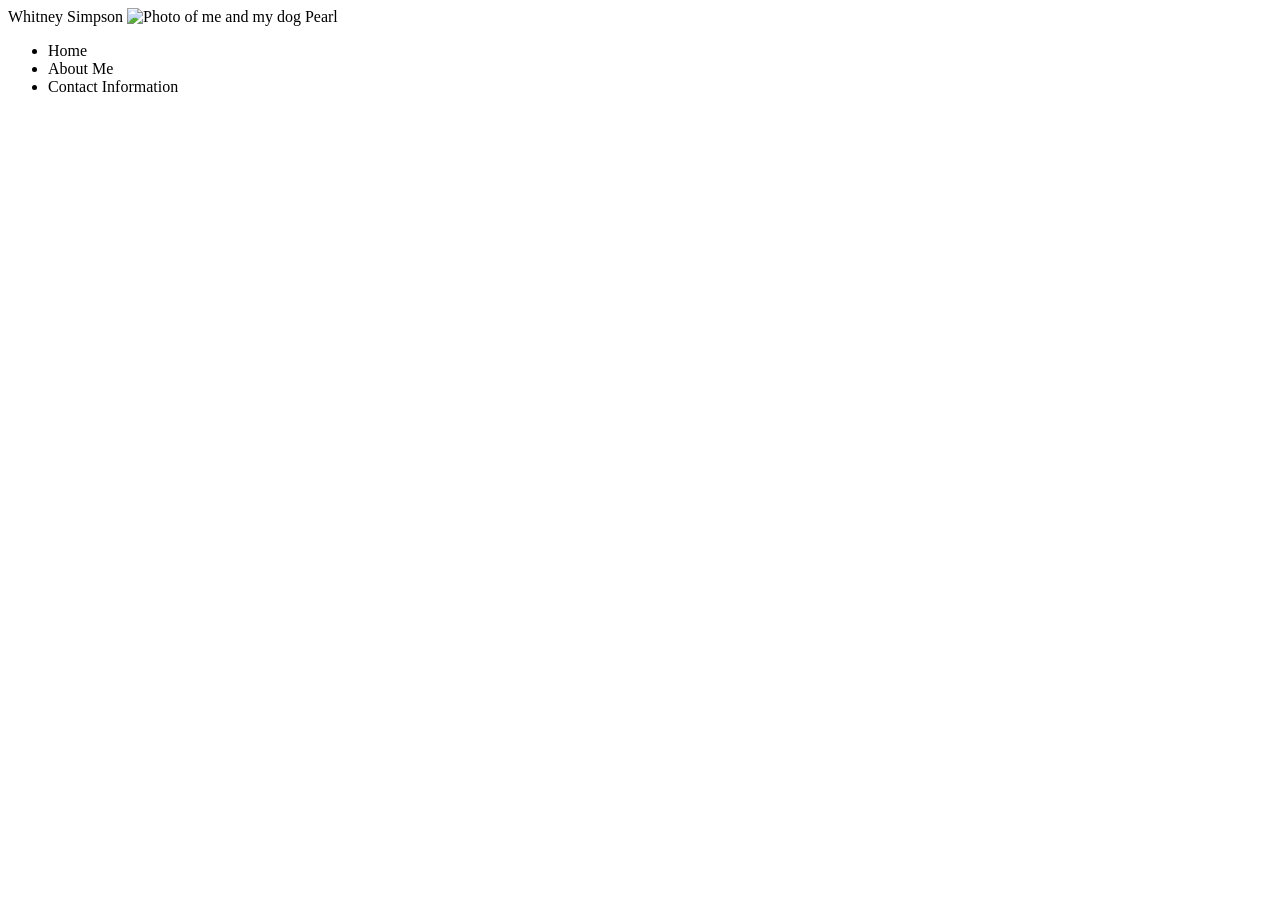
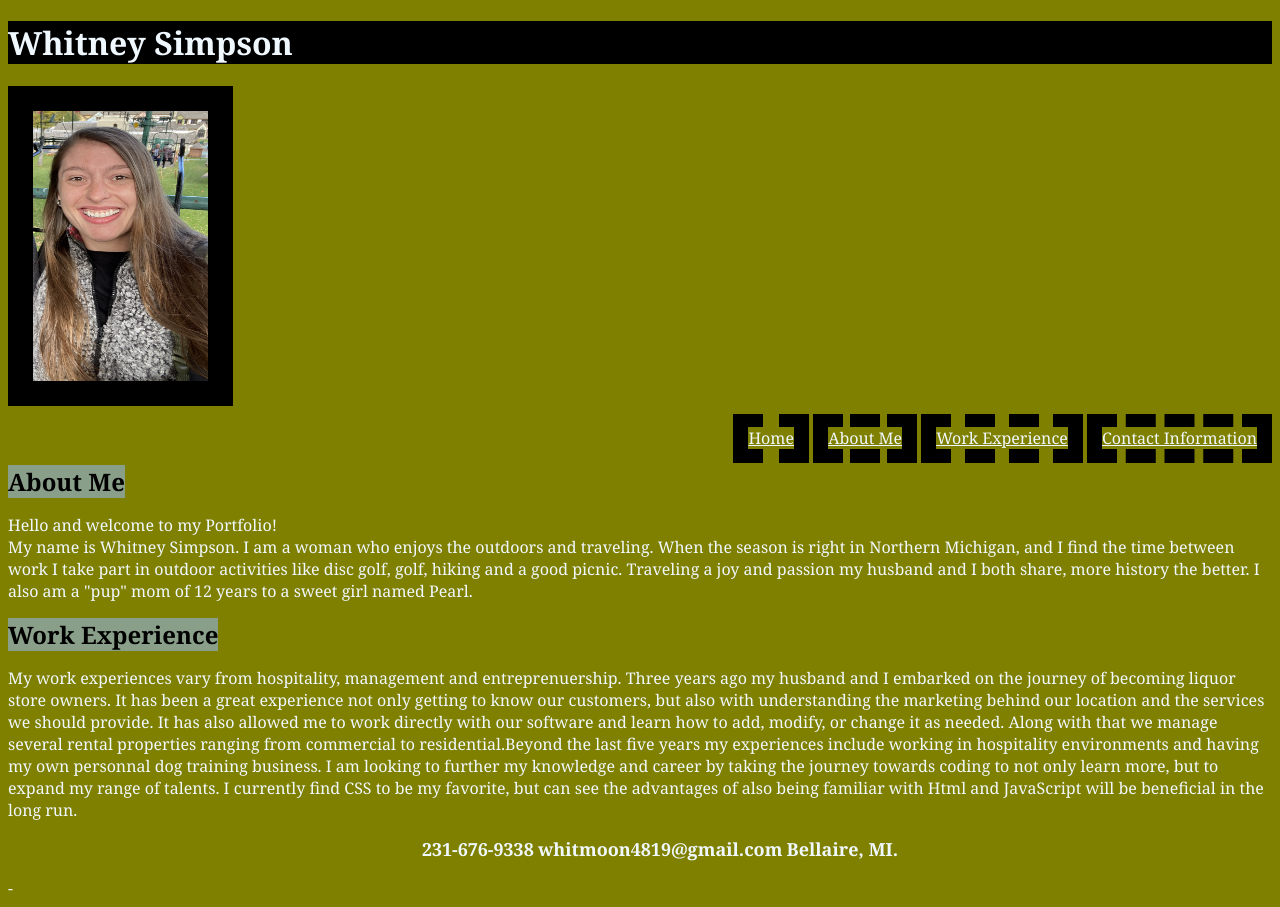
Before and after one commit to Whitney-Simpson/Week-2-Challenge, a plain HTML site: page index.html in a window 1280 px wide. Before the commit the page ends 800 px from the top, so only its background shows below. Drawn offline with Linux system fonts and the light colour scheme.

Commit message:
Rough Draft

```diff
--- /dev/null
+++ b/css/style.css
@@ -0,0 +1,66 @@
+* {
+    background-color: olive;
+    color:aliceblue;
+    font-family: Georgia, 'Times New Roman', Times, serif;
+}
+
+header {
+    text-align: left;
+}
+
+header h1 {
+    background-color: black;
+    text-decoration-color: blueviolet;
+    text-decoration:solid;
+}
+
+header img {
+    width: 175px;
+    height: 270px;
+    border-style:solid;
+    border-width: 25px;
+    border-color: black;
+}
+
+nav{
+    text-align: right;
+}
+
+nav ul li {
+    display: inline;
+    border: solid black;
+    border-width: 15px;
+    border-style: dashed;
+    font-family: Verdana, Geneva, Tahoma, sans-serif;
+    font-weight: 100px;
+}
+
+#about {
+    text-shadow: 20px;
+}
+
+.about-me h2, .work-experience h2, .examples h2 {
+    background-color:rgb(137, 159, 137);
+    color: black;
+    display: inline;
+    text-wrap: wrap;
+}
+
+.examples {
+
+}
+
+.contact {
+    text-align: center;
+    text-decoration-color: blanchedalmond;
+}
+
+footer {
+    text-align: center;
+}
+
+footer ul li {
+    display: inline;
+    font-size: 18px;
+
+}
--- a/index.html
+++ b/index.html
@@ -1,21 +1,69 @@
 <!DOCTYPE html>
 <html lang="en">
+
 <head>
     <meta charset="UTF-8">
     <meta name="viewport" content="width=device-width, initial-scale=1.0">
-    <title>Document</title>
+    <link rel="stylesheet" href="./css/style.css">
+    <title>Whitney Simpson's Portfolio</title>
 </head>
-<header>Whitney Simpson
-    <img src="./images/HANUE0283.HEIC" alt="Photo of me and my dog Pearl"
+
+<header>
+    <h1>Whitney Simpson</h1>
+    <img src="./images/IMG-7116.edited.jpg" alt="Whitney Simpson"/>
 </header>
 <nav>
     <ul>
-        <li>Home</li>
-        <li>About Me</li>
-        <li>Contact Information</li>
+        <li><a href="#home">Home</a></li>
+        <li><a href="#about">About Me</a></li>
+        <li><a href="#work">Work Experience</a></li>
+        <li><a href="#contact">Contact Information</a></li>
     </ul>
 </nav>
 <body>
+    <article>
+        <section id="about" class="about-me">
+            <h2>About Me</h2>
+            <p>Hello and welcome to my Portfolio!<br>
+            My name is Whitney Simpson. I am a woman who enjoys the outdoors and
+            traveling. When the season is right in Northern Michigan, and I find the time between work
+            I take part in outdoor activities like disc golf, golf, hiking and a good picnic. Traveling a joy and
+            passion my husband and I both share, more history the better. I also am a "pup" mom of 12 years to a
+            sweet girl named Pearl.
+            </p>
 
+        </section>
+        <section id="work" class="work-experience">
+            <h2>Work Experience</h2>
+            <p> My work experiences vary from hospitality, management
+            and entreprenuership. Three years ago my husband and I embarked
+            on the journey of becoming liquor store owners.
+            It has been a great experience not only getting to know our customers,
+            but also with understanding the marketing behind
+            our location and the services we should provide. It has also allowed me to
+            work directly with our software and learn how to add, modify, or change it
+            as needed. Along with that we manage several rental properties ranging from
+            commercial to residential.Beyond the last five years my experiences
+            include working in hospitality environments and having my own
+            personnal dog training business. I am looking to further my knowledge and career by taking
+            the journey towards coding to not only learn more,
+            but to expand my range of talents. I currently find CSS to be my favorite,
+            but can see the advantages of also being familiar
+            with Html and JavaScript will be beneficial in the long run.</p>
+        </section>
+     <article>
+        <section class="examples">
+
+        </section>
+     </article>
+    </article>
+    <article
 </body>
-</html>
+<footer id="contact" class="contact-me">
+    <ul>
+        <li><strong>231-676-9338</strong></a></li>
+        <li><strong>whitmoon4819@gmail.com</strong></a></li>
+        <li><strong>Bellaire, MI.</strong></a></li>
+    </ul>
+</footer>
+</html>-
```
Also changed, not shown: images/IMG-5694.edit.jpg (added), images/IMG-7116.edited.jpg (added).
